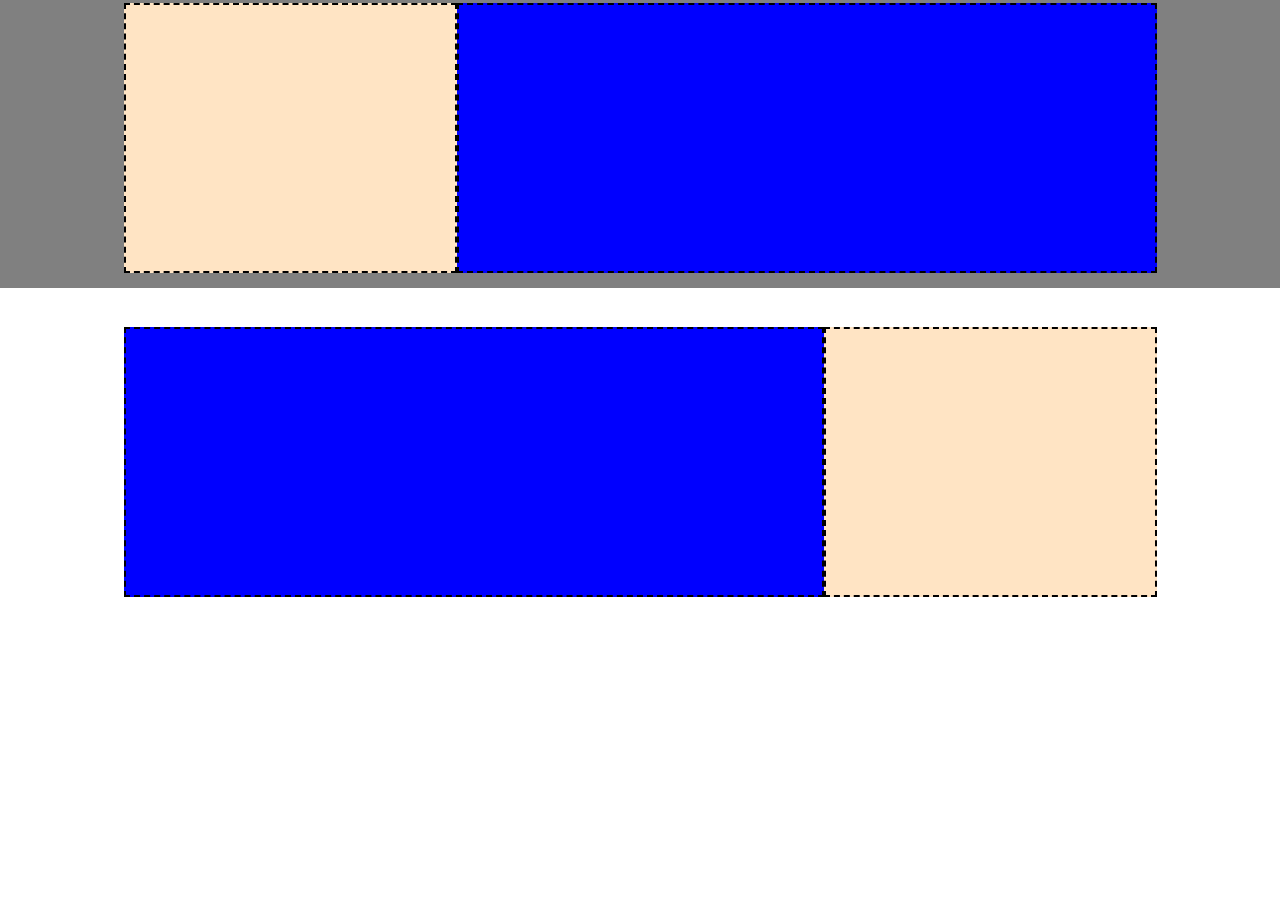
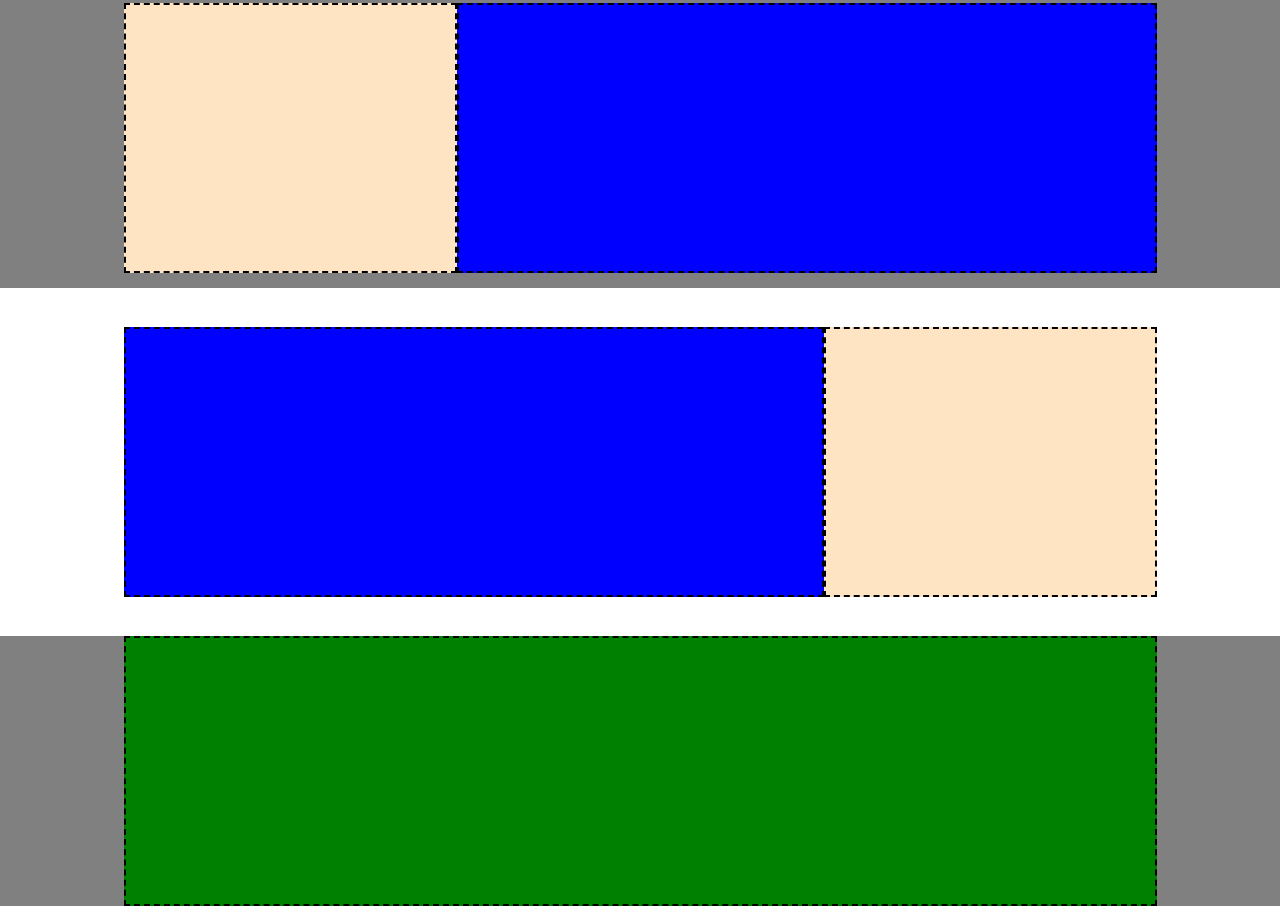
Before and after one commit to carlo191/htmlcss-struttura-discord, a plain HTML site: page index.html in a window 1280 px wide. Shown: the part 674-1580 px from the top of the page. Before the commit the page ends 1310 px from the top, so only its background shows below. Drawn offline with Linux system fonts and the light colour scheme.

Commit message:
fix main

```diff
--- a/css/style.css
+++ b/css/style.css
@@ -117,3 +117,16 @@
   display: flex;
   justify-content: center;
 }
+
+.green-panel{
+  height: 270px;
+  width: 1033px;
+  border: 2px dashed black;
+  background-color: green;
+}
+
+.fourth-section{
+  background-color: grey;
+  display: flex;
+    justify-content: center;
+}
--- a/index.html
+++ b/index.html
@@ -43,6 +43,14 @@
       <div class="rose-panel"></div>
     </section>
 
+    <section class="fourth-section">
+    <div class="green-panel"></div>
+
+    </section>
+
+    </main>
+
+
 
 
 
```
